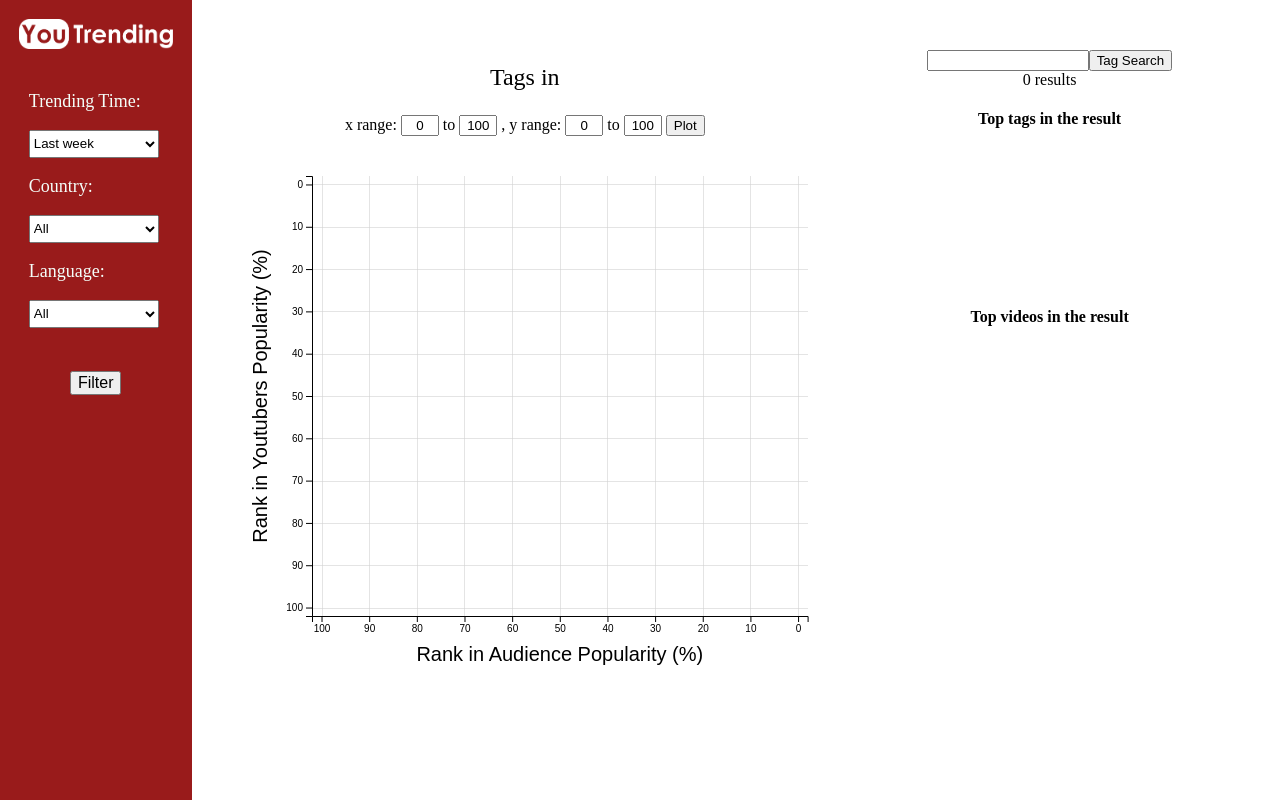
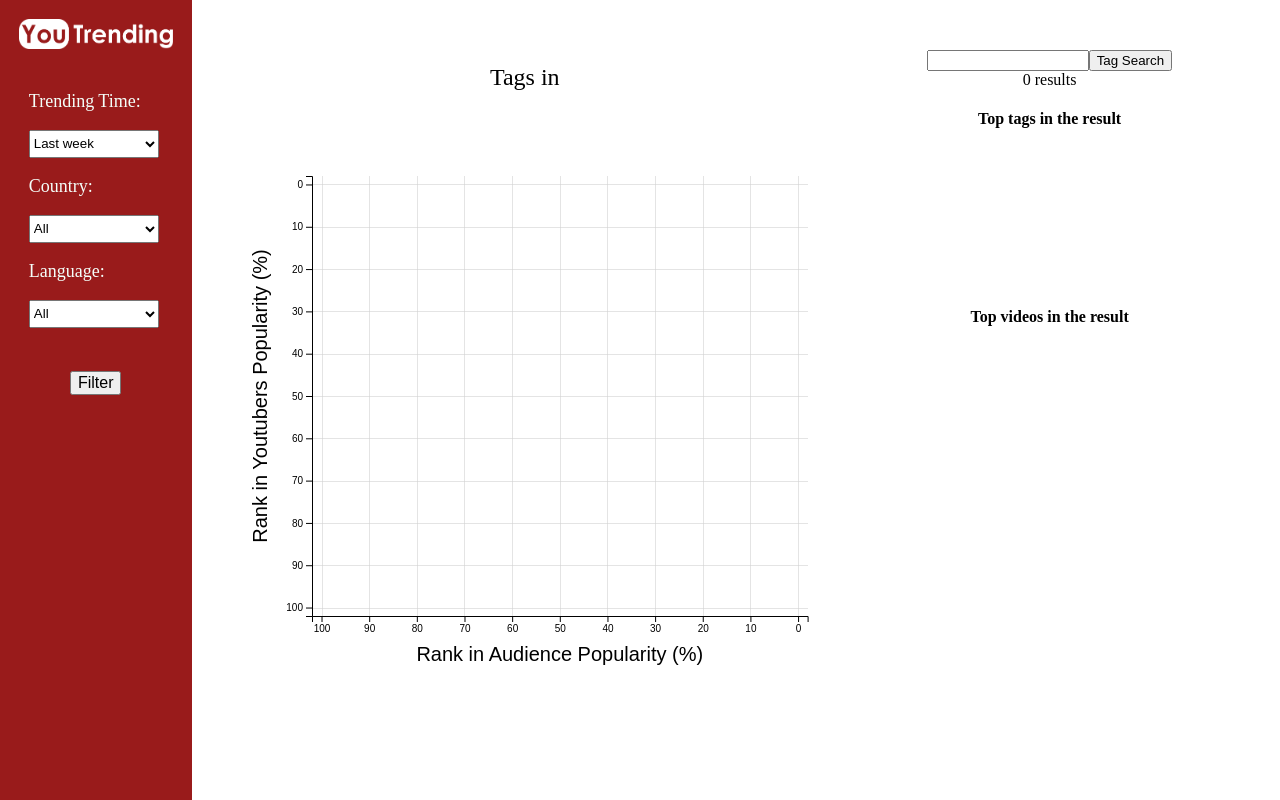
Before and after one commit to Ionitedev/ivis-youtrending, a Flask app: template app/templates/category.html in a window 1280 px wide. Run offline with Flask 2, Linux system fonts and the light colour scheme; the template is opened without the code that fills it, so the values that code supplies are empty; parts of the project's set-up code (start-up, migrations or seed data) failed here and were passed over; some libraries are stand-ins or nearby versions.

Commit message:
Update category.html

```diff
--- a/app/templates/category.html
+++ b/app/templates/category.html
@@ -66,7 +66,7 @@
         <div id='plot' style="margin-top: 40px; width: 52%;">
             <p style="text-align: center; font-size: 24px;">Tags in {{ category_name }}</p>
             <center>
-                <span>
+                <span style="visibility: hidden;">
                     x range: <input id='min_x' type="text" value='0' style="width: 30px; text-align: center;">
                     to <input id='max_x' type="text" value='100' style="width: 30px; text-align: center;">
                     , y range: <input id='min_y' type="text" value='0' style="width: 30px; text-align: center;">
```
